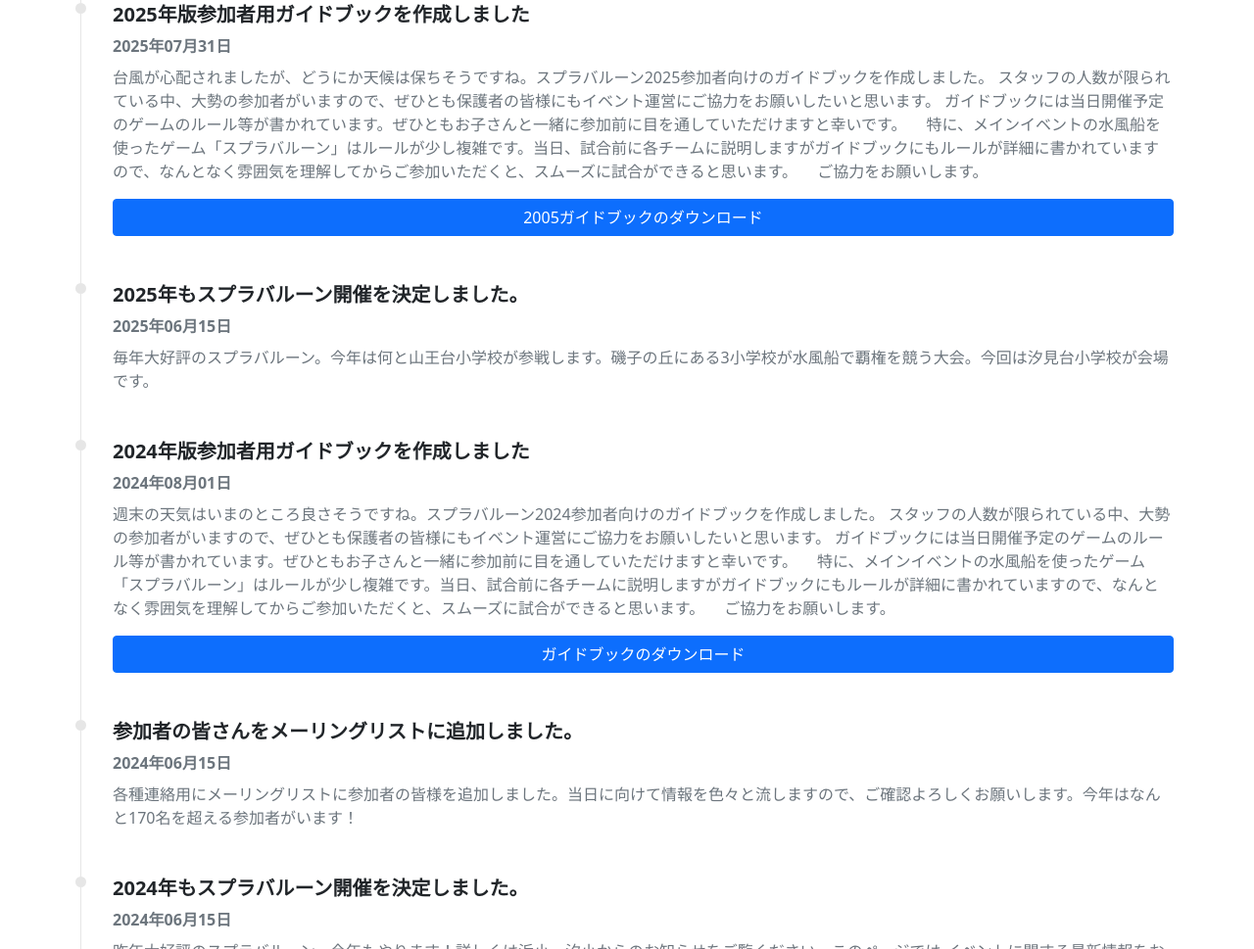
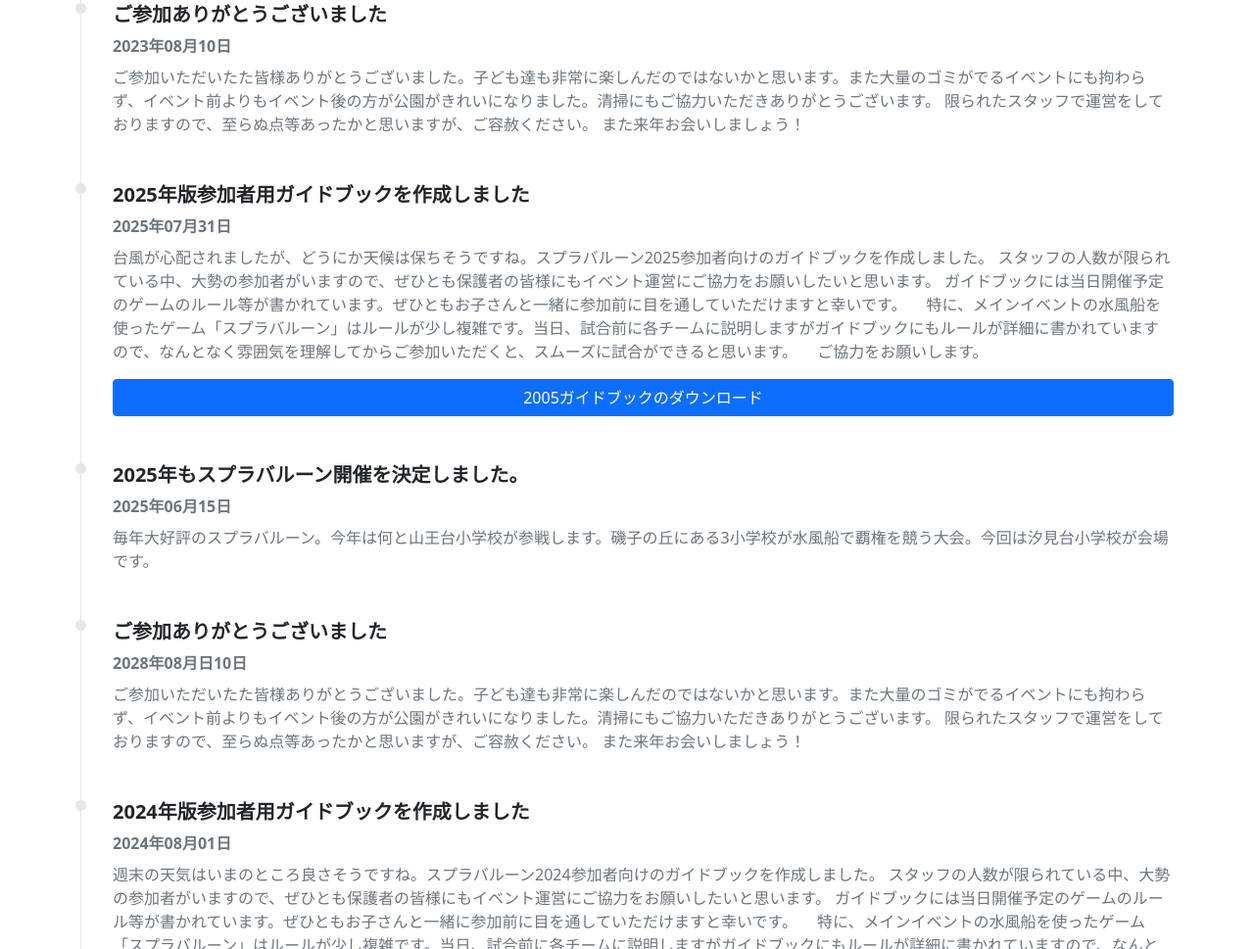
Before and after one commit to hama-oyaji/splaballoon, a plain HTML site: page index.html in a window 1280 px wide. Shown: the part 607-1576 px from the top of the page at 98% size. Drawn offline with nearby package versions, Linux system fonts and the light colour scheme.

Commit message:
Update index.html

```diff
--- a/index.html
+++ b/index.html
@@ -61,6 +61,15 @@
                         <h5 class="fw-bold separator">ここからは過去の情報です。</h5>
                     </li>
                     <li class="timeline-item mb-5">
+                        <h5 class="fw-bold">ご参加ありがとうございました</h5>
+                        <p class="text-muted mb-2 fw-bold">2023年08月10日</p>
+                        <p class="text-muted">
+                          ご参加いただいたた皆様ありがとうございました。子ども達も非常に楽しんだのではないかと思います。また大量のゴミがでるイベントにも拘わらず、イベント前よりもイベント後の方が公園がきれいになりました。清掃にもご協力いただきありがとうございます。
+                          限られたスタッフで運営をしておりますので、至らぬ点等あったかと思いますが、ご容赦ください。
+                          また来年お会いしましょう！
+                        </p>
+                    </li>
+                    <li class="timeline-item mb-5">
                         <h5 class="fw-bold">2025年版参加者用ガイドブックを作成しました</h5>
                         <p class="text-muted mb-2 fw-bold">2025年07月31日</p>
                         <p class="text-muted">
@@ -79,6 +88,15 @@
                         <p class="text-muted mb-2 fw-bold">2025年06月15日</p>
                         <p class="text-muted">
                             毎年大好評のスプラバルーン。今年は何と山王台小学校が参戦します。磯子の丘にある3小学校が水風船で覇権を競う大会。今回は汐見台小学校が会場です。
+                        </p>
+                    </li>
+                   <li class="timeline-item mb-5">
+                        <h5 class="fw-bold">ご参加ありがとうございました</h5>
+                        <p class="text-muted mb-2 fw-bold">2028年08月日10日</p>
+                        <p class="text-muted">
+                          ご参加いただいたた皆様ありがとうございました。子ども達も非常に楽しんだのではないかと思います。また大量のゴミがでるイベントにも拘わらず、イベント前よりもイベント後の方が公園がきれいになりました。清掃にもご協力いただきありがとうございます。
+                          限られたスタッフで運営をしておりますので、至らぬ点等あったかと思いますが、ご容赦ください。
+                          また来年お会いしましょう！
                         </p>
                     </li>
                     <li class="timeline-item mb-5">
@@ -112,7 +130,6 @@
                             イベントに関する最新情報をお知らせします。また過去の情報も掲載していますので、参考までに、ご覧ください。
                         </p>
                     </li>
-
                     <li class="timeline-item mb-5">
                         <h5 class="fw-bold">ご参加ありがとうございました</h5>
                         <p class="text-muted mb-2 fw-bold">2023年08月25日</p>
```
